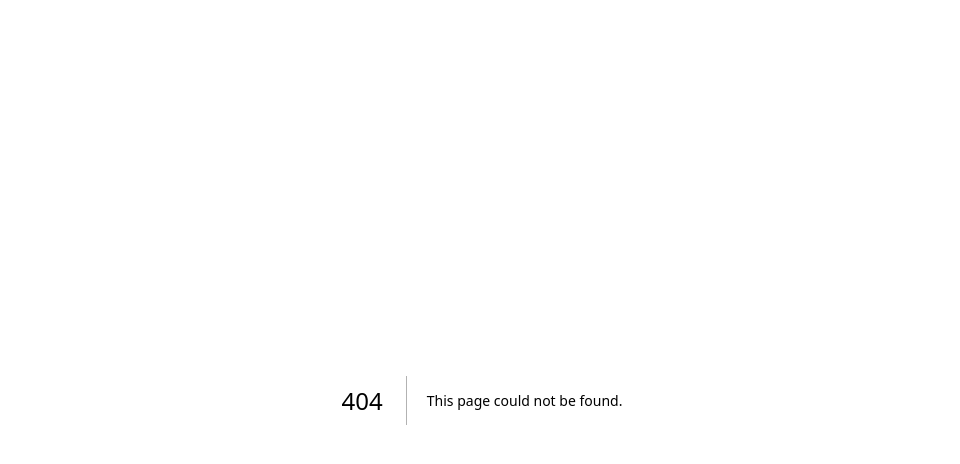
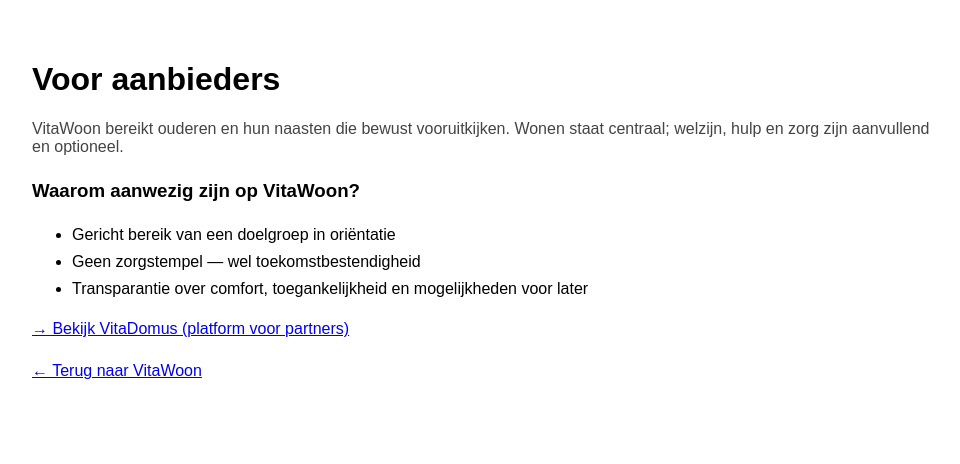
Before and after one commit to 4gcnny5cxp-dot/vitawoon-demo, a Next.js app: page /app/app/woningen/app/woningen/1/app/vitacheck/app/voor-naasten/app/voor-aanbieders in a window 1280 px wide. Before the commit this address had no page. Shown: the top 464 px of the page, without its empty margins (158-1118 px from the left). Built offline with nearby package versions, Linux system fonts and the light colour scheme.

Commit message:
Create page.tsx
aanbieders

```diff
--- /dev/null
+++ b/app/app/app/woningen/app/woningen/[id]/app/vitacheck/app/voor-naasten/app/voor-aanbieders/page.tsx
@@ -0,0 +1,26 @@
+export default function VoorAanbieders() {
+  return (
+    <main style={{ padding: "40px", maxWidth: "900px", margin: "0 auto" }}>
+      <h1>Voor aanbieders</h1>
+
+      <p style={{ color: "#444" }}>
+        VitaWoon bereikt ouderen en hun naasten die bewust vooruitkijken. Wonen staat centraal; welzijn, hulp en zorg zijn aanvullend en optioneel.
+      </p>
+
+      <h3 style={{ marginTop: "24px" }}>Waarom aanwezig zijn op VitaWoon?</h3>
+      <ul style={{ lineHeight: 1.7 }}>
+        <li>Gericht bereik van een doelgroep in oriëntatie</li>
+        <li>Geen zorgstempel — wel toekomstbestendigheid</li>
+        <li>Transparantie over comfort, toegankelijkheid en mogelijkheden voor later</li>
+      </ul>
+
+      <p style={{ marginTop: "18px" }}>
+        <a href="/vitadomus">→ Bekijk VitaDomus (platform voor partners)</a>
+      </p>
+
+      <p style={{ marginTop: "24px" }}>
+        <a href="/">← Terug naar VitaWoon</a>
+      </p>
+    </main>
+  );
+}
```
